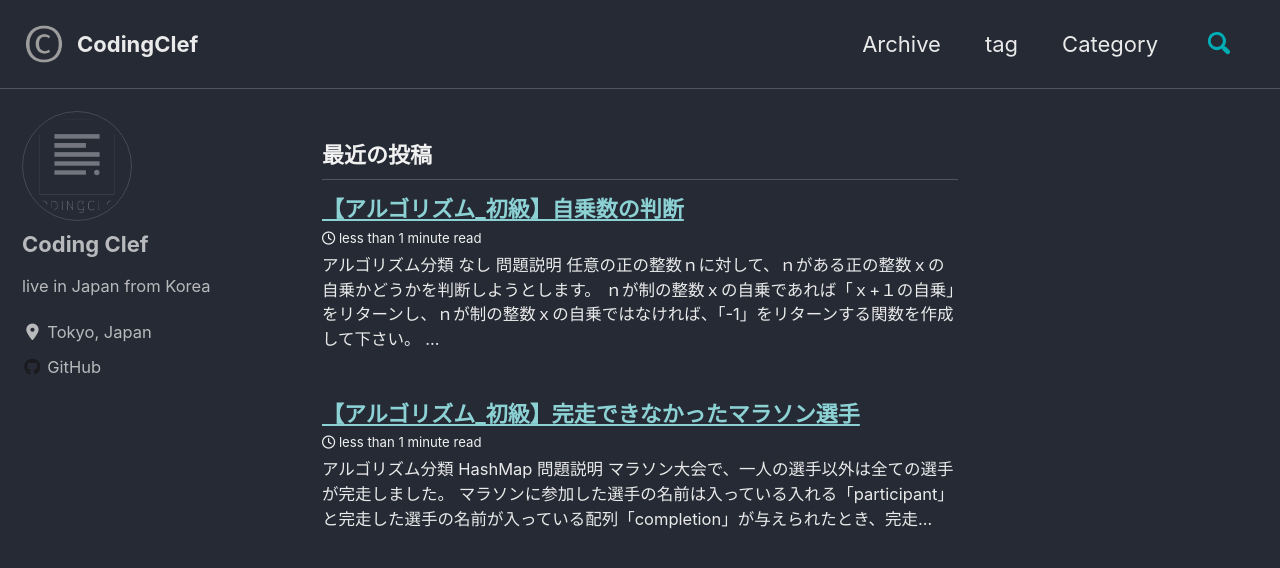
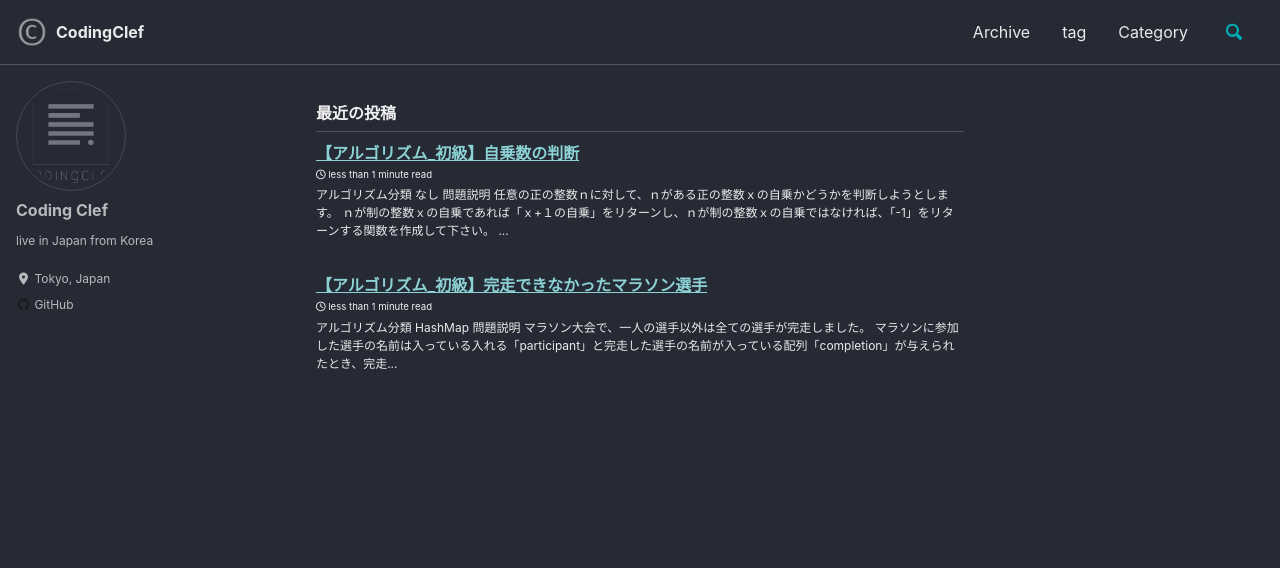
Before and after one commit to codingclef/codingclef.github.io, a Jekyll site: the page built from index.html, in a window 1280 px wide and 900 px high. Shown: the top 568 px of the window. Built offline with Jekyll 4.4.1, drawn with Linux system fonts in a browser that asks for light colours; cached includes are drawn as plain includes; nearby versions of some CDN libraries; the list of posts is cut into pages by our own code.

Commit message:
modify font size

```diff
--- a/_sass/minimal-mistakes/_reset.scss
+++ b/_sass/minimal-mistakes/_reset.scss
@@ -11,15 +11,15 @@ html {
   font-size: 16px;
 
   @include breakpoint($medium) {
-    font-size: 18px;
+    font-size: 16px; // org 18px
   }
 
   @include breakpoint($large) {
-    font-size: 20px;
+    font-size: 16px; // org 20px
   }
 
   @include breakpoint($x-large) {
-    font-size: 22px;
+    font-size: 16px; // org 22px
   }
 
   -webkit-text-size-adjust: 100%;
```
